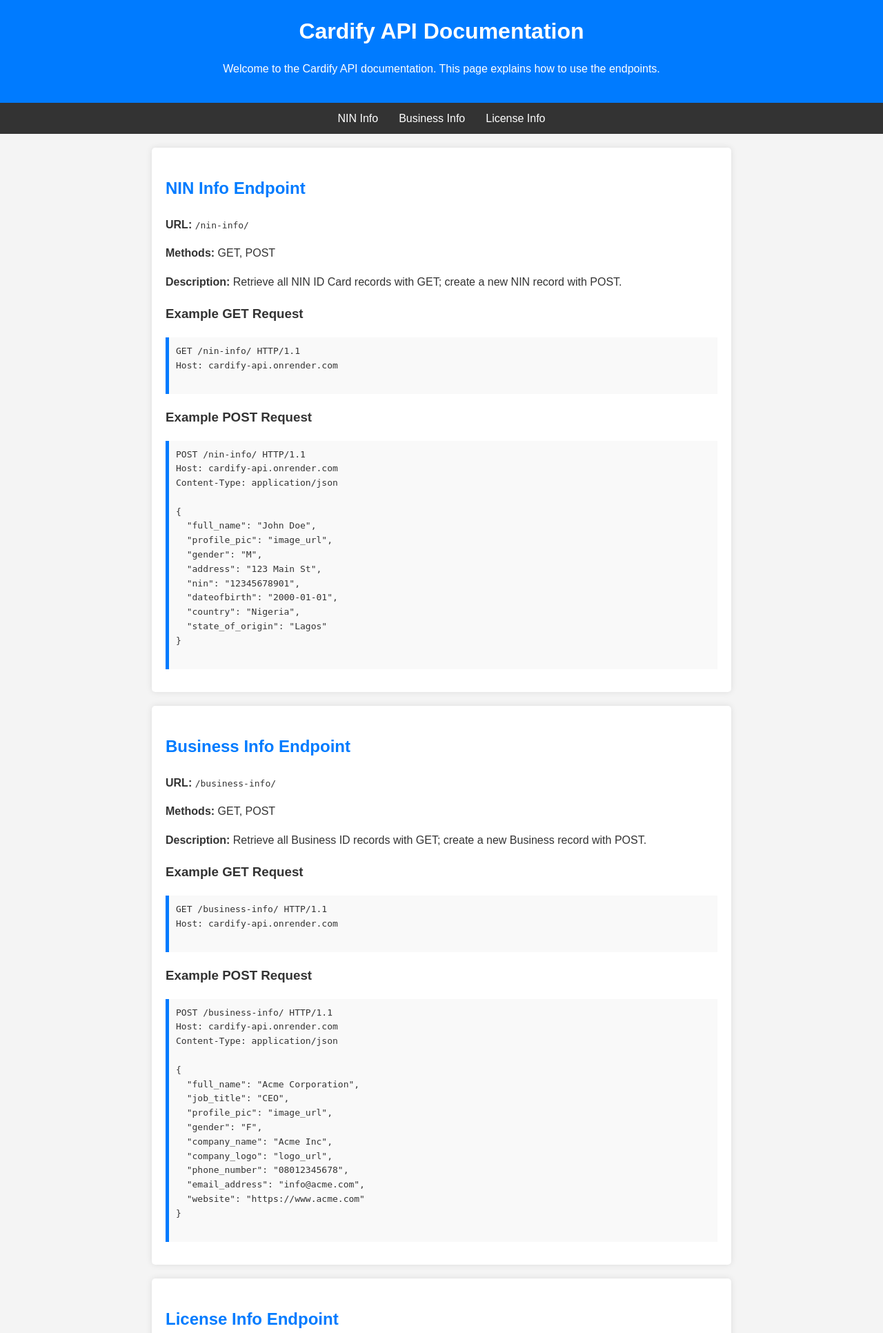
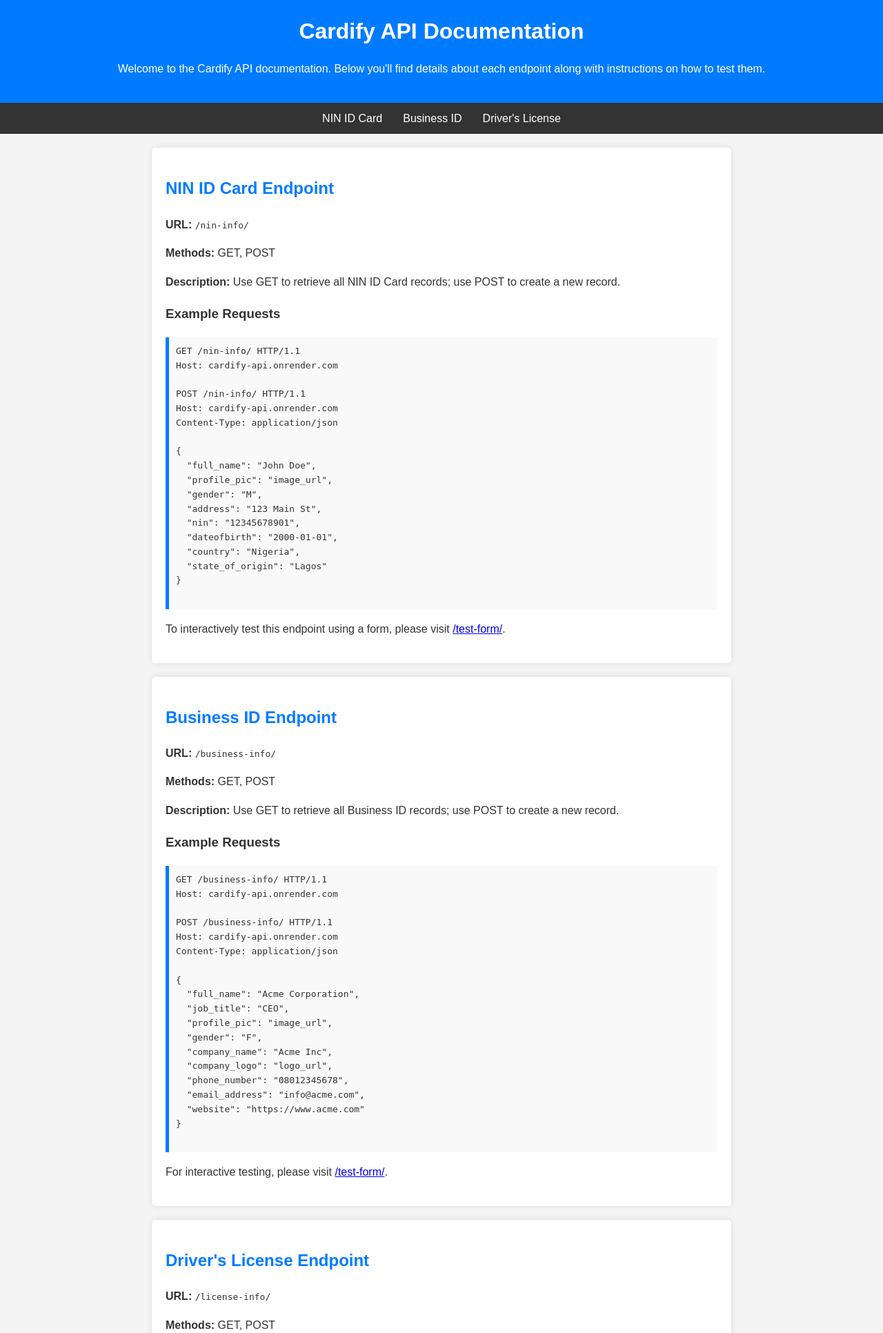
Before and after one commit to codewithgaji/Cardify, a Django app: page / in a window 1280 px wide. Shown: the top 1932 px of the page at 69% size. Run offline with Django 5.2, Linux system fonts and the light colour scheme.

Commit message:
Added test form documentation

```diff
--- a/templates/docs.html
+++ b/templates/docs.html
@@ -10,29 +10,28 @@
 <body>
   <header>
     <h1>Cardify API Documentation</h1>
-    <p>Welcome to the Cardify API documentation. This page explains how to use the endpoints.</p>
+    <p>Welcome to the Cardify API documentation. Below you'll find details about each endpoint along with instructions on how to test them.</p>
   </header>
 
   <nav>
     <ul>
-      <li><a href="#nin-info">NIN Info</a></li>
-      <li><a href="#business-info">Business Info</a></li>
-      <li><a href="#license-info">License Info</a></li>
+      <li><a href="#nin-info">NIN ID Card</a></li>
+      <li><a href="#business-info">Business ID</a></li>
+      <li><a href="#license-info">Driver's License</a></li>
     </ul>
   </nav>
 
+  <!-- NIN ID Card Documentation -->
   <section id="nin-info">
-    <h2>NIN Info Endpoint</h2>
+    <h2>NIN ID Card Endpoint</h2>
     <p><strong>URL:</strong> <code>/nin-info/</code></p>
     <p><strong>Methods:</strong> GET, POST</p>
-    <p><strong>Description:</strong> Retrieve all NIN ID Card records with GET; create a new NIN record with POST.</p>
-    <h3>Example GET Request</h3>
+    <p><strong>Description:</strong> Use GET to retrieve all NIN ID Card records; use POST to create a new record.</p>
+    <h3>Example Requests</h3>
     <pre>
 GET /nin-info/ HTTP/1.1
 Host: cardify-api.onrender.com
-    </pre>
-    <h3>Example POST Request</h3>
-    <pre>
+
 POST /nin-info/ HTTP/1.1
 Host: cardify-api.onrender.com
 Content-Type: application/json
@@ -48,20 +47,20 @@
   "state_of_origin": "Lagos"
 }
     </pre>
+    <p>To interactively test this endpoint using a form, please visit <a href="https://cardify-api-by76.onrender.com/test-form/">/test-form/</a>.</p>
   </section>
 
+  <!-- Business ID Documentation -->
   <section id="business-info">
-    <h2>Business Info Endpoint</h2>
+    <h2>Business ID Endpoint</h2>
     <p><strong>URL:</strong> <code>/business-info/</code></p>
     <p><strong>Methods:</strong> GET, POST</p>
-    <p><strong>Description:</strong> Retrieve all Business ID records with GET; create a new Business record with POST.</p>
-    <h3>Example GET Request</h3>
+    <p><strong>Description:</strong> Use GET to retrieve all Business ID records; use POST to create a new record.</p>
+    <h3>Example Requests</h3>
     <pre>
 GET /business-info/ HTTP/1.1
 Host: cardify-api.onrender.com
-    </pre>
-    <h3>Example POST Request</h3>
-    <pre>
+
 POST /business-info/ HTTP/1.1
 Host: cardify-api.onrender.com
 Content-Type: application/json
@@ -78,20 +77,20 @@
   "website": "https://www.acme.com"
 }
     </pre>
+    <p>For interactive testing, please visit <a href="https://cardify-api-by76.onrender.com/test-form/">/test-form/</a>.</p>
   </section>
 
+  <!-- Driver's License Documentation -->
   <section id="license-info">
-    <h2>License Info Endpoint</h2>
+    <h2>Driver's License Endpoint</h2>
     <p><strong>URL:</strong> <code>/license-info/</code></p>
     <p><strong>Methods:</strong> GET, POST</p>
-    <p><strong>Description:</strong> Retrieve all Driver's License records with GET; create a new Driver's License record with POST.</p>
-    <h3>Example GET Request</h3>
+    <p><strong>Description:</strong> Use GET to retrieve all Driver's License records; use POST to create a new record.</p>
+    <h3>Example Requests</h3>
     <pre>
 GET /license-info/ HTTP/1.1
 Host: cardify-api.onrender.com
-    </pre>
-    <h3>Example POST Request</h3>
-    <pre>
+
 POST /license-info/ HTTP/1.1
 Host: cardify-api.onrender.com
 Content-Type: application/json
@@ -110,6 +109,7 @@
   "license_type": "Full"
 }
     </pre>
+    <p>To test this endpoint using an interactive form, please visit <a href="https://cardify-api-by76.onrender.com/test-form/">/test-form/</a>.</p>
   </section>
 
   <footer>
```
